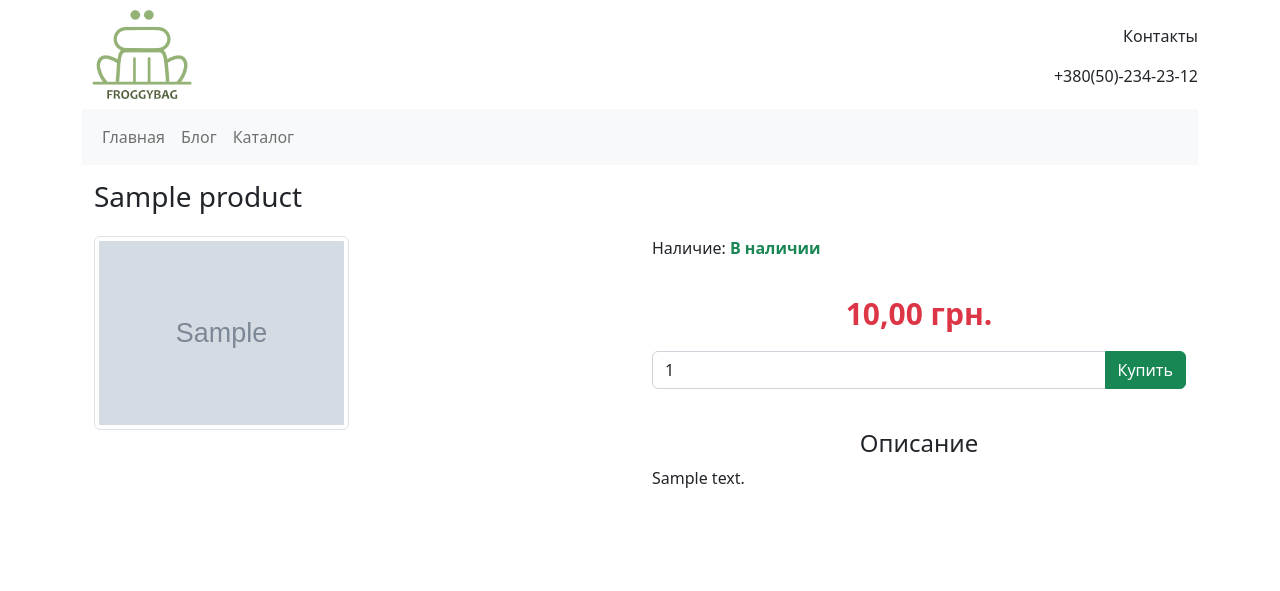
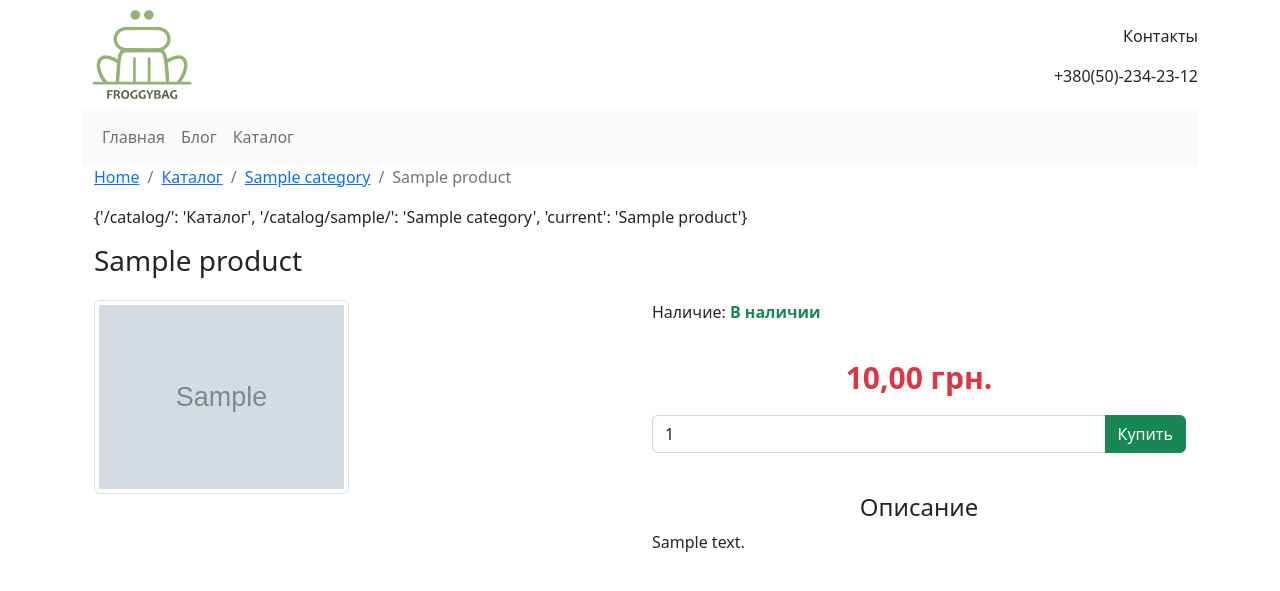
Before and after one commit to ZorkHeh/FROGGYBAG, a Django app: page /catalog/product/1/ in a window 1280 px wide. Shown: the top 591 px of the page. Run offline with Django 4.2, Linux system fonts and the light colour scheme; tables that the repository leaves empty hold one stand-in row (values such as "Sample post"); grey boxes marked "Sample" are stand-in pictures.

Commit message:
breadcrumbs

```diff
--- a/apps/catalog/models.py
+++ b/apps/catalog/models.py
@@ -86,6 +86,12 @@ class Product(MetaTagMixin):
             return image
         return self.images().first()
 
+    def main_category(self):
+        category = self.categories.filter(categories__productcategory__is_main=True).first()
+        if category:
+            return category
+        return self.categories.first()
+
     def __str__(self):
         return self.name
 
--- a/apps/catalog/views.py
+++ b/apps/catalog/views.py
@@ -1,16 +1,23 @@
-from django.views import generic
+from django.urls import reverse
+
 from apps.catalog.models import Category, Product
+from apps.main.mixins import DetailViewBreadcrumbsMixin, ListViewBreadcrumbsMixin
+from config.settings import PAGE_NAMES
 
 
-class CatalogIndexView(generic.ListView):
+class CatalogIndexView(ListViewBreadcrumbsMixin):
     model = Category
     template_name = 'catalog/index.html'
 
     def get_queryset(self):
         return Category.objects.filter(parent=None)
 
+    # def set_breadcrumbs(self):
+    #     breadcrumbs = {reverse('current'): PAGE_NAMES['catalog']}
+    #     return breadcrumbs
 
-class ProductByCategoryView(generic.ListView):
+
+class ProductByCategoryView(ListViewBreadcrumbsMixin):
     template_name = 'catalog/category.html'
     category = None
     categories = Category.objects.all()
@@ -26,7 +33,28 @@ class ProductByCategoryView(generic.ListView):
         context['categories'] = self.categories
         return context
 
+    def set_breadcrumbs(self):
+        breadcrumbs = {reverse('catalog'): PAGE_NAMES['catalog']}
+        if self.category.parent:
+            links = []
+            parent = self.category.parent
+            while parent is not None:
+                links.append((reverse('category', args=[parent.slug]), parent.name))
+                parent = parent.parent
+            for url, name in links[::-1]:
+                breadcrumbs.update({url: name})
+        breadcrumbs.update({'current': self.category.name})
+        return breadcrumbs
 
-class ProductDetailView(generic.DetailView):
+
+class ProductDetailView(DetailViewBreadcrumbsMixin):
     model = Product
     template_name = 'catalog/product.html'
+
+    def set_breadcrumbs(self):
+        breadcrumbs = {reverse('catalog'): PAGE_NAMES['catalog']}
+        category = self.object.main_category()
+        if category:
+            breadcrumbs.update({reverse('category', args=[category.slug]): category.name})
+        breadcrumbs.update({'current': self.object.name})
+        return breadcrumbs
--- a/apps/main/mixins.py
+++ b/apps/main/mixins.py
@@ -1,4 +1,5 @@
 from django.db import models
+from django.views import generic
 
 
 class MetaTagMixin(models.Model):
@@ -15,3 +16,27 @@ class MetaTagMixin(models.Model):
             return self.meta_title
         else:
             return self.name
+
+
+class ListViewBreadcrumbsMixin(generic.ListView):
+    breadcrumbs = {}
+
+    def set_breadcrumbs(self):
+        return self.breadcrumbs
+
+    def get_context_data(self, **kwargs):
+        context = super().get_context_data(**kwargs)
+        context['breadcrumbs'] = self.set_breadcrumbs()
+        return context
+
+
+class DetailViewBreadcrumbsMixin(generic.DetailView):
+    breadcrumbs = {}
+
+    def set_breadcrumbs(self):
+        return self.breadcrumbs
+
+    def get_context_data(self, **kwargs):
+        context = super().get_context_data(**kwargs)
+        context['breadcrumbs'] = self.set_breadcrumbs()
+        return context
--- a/config/settings.py
+++ b/config/settings.py
@@ -140,3 +140,8 @@ MEDIA_ROOT = 'media/'
 DEFAULT_AUTO_FIELD = 'django.db.models.BigAutoField'
 
 AUTH_USER_MODEL = 'user.User'
+PAGE_NAMES = {
+    'home': 'Главная',
+    'blog': 'Блог',
+    'catalog': 'Каталог'
+}
--- /dev/null
+++ b/templates/_breadcrumbs.html
@@ -0,0 +1,13 @@
+<nav aria-label="breadcrumb">
+    <ol class="breadcrumb">
+        <li class="breadcrumb-item"><a href="{% url 'home' %}">Home</a></li>
+        {% for url, name in breadcrumbs.items %}
+            {% if url == 'current' %}
+                <li class="breadcrumb-item active" aria-current="page">{{ name }}</li>
+            {% else %}
+                <li class="breadcrumb-item"><a href="{{ url }}">{{ name }}</a></li>
+            {% endif %}
+        {% endfor %}
+    </ol>
+</nav>
+{{ breadcrumbs }}
--- a/templates/base.html
+++ b/templates/base.html
@@ -69,6 +69,9 @@
 </div>
 
 <div class="container">
+    {% block breadcrumbs %}
+    {% endblock %}
+
     {% block content %}
     {% endblock %}
 </div>
--- a/templates/catalog/category.html
+++ b/templates/catalog/category.html
@@ -4,6 +4,11 @@
     {% include '_meta_tags.html' with meta_title=category.get_meta_title meta_description=category.meta_description meta_keywords=category.meta_keywords %}
 
 {% endblock %}
+
+{% block breadcrumbs %}
+    {% include '_breadcrumbs.html' %}
+{% endblock %}
+
 {% block content %}
     <div class="catalog">
         <div class="row">
--- a/templates/catalog/index.html
+++ b/templates/catalog/index.html
@@ -1,8 +1,10 @@
 {% extends 'base.html' %}
 {% load static %}
+
 {% block meta_tags %}
     {% include '_meta_tags.html' with meta_title='Каталог' %}
 {% endblock %}
+
 {% block content %}
     <h1>Категории</h1>
     <div class="row">
--- a/templates/catalog/product.html
+++ b/templates/catalog/product.html
@@ -1,9 +1,13 @@
 {% extends "base.html" %}
+
 {% block meta_tags %}
+    {% include '_meta_tags.html' with meta_title=object.get_meta_title meta_description=object.meta_description meta_keywords=object.meta_keywords %}
+{% endblock %}
 
-    {% include '_meta_tags.html' with meta_title=object.get_meta_title meta_description=object.meta_description meta_keywords=object.meta_keywords %}
+{% block breadcrumbs %}
+    {% include '_breadcrumbs.html' %}
+{% endblock %}
 
-{% endblock %}
 {% block content %}
     <div class="product-view">
         <h3 class="my-header">{{ object.name }}</h3>
```
